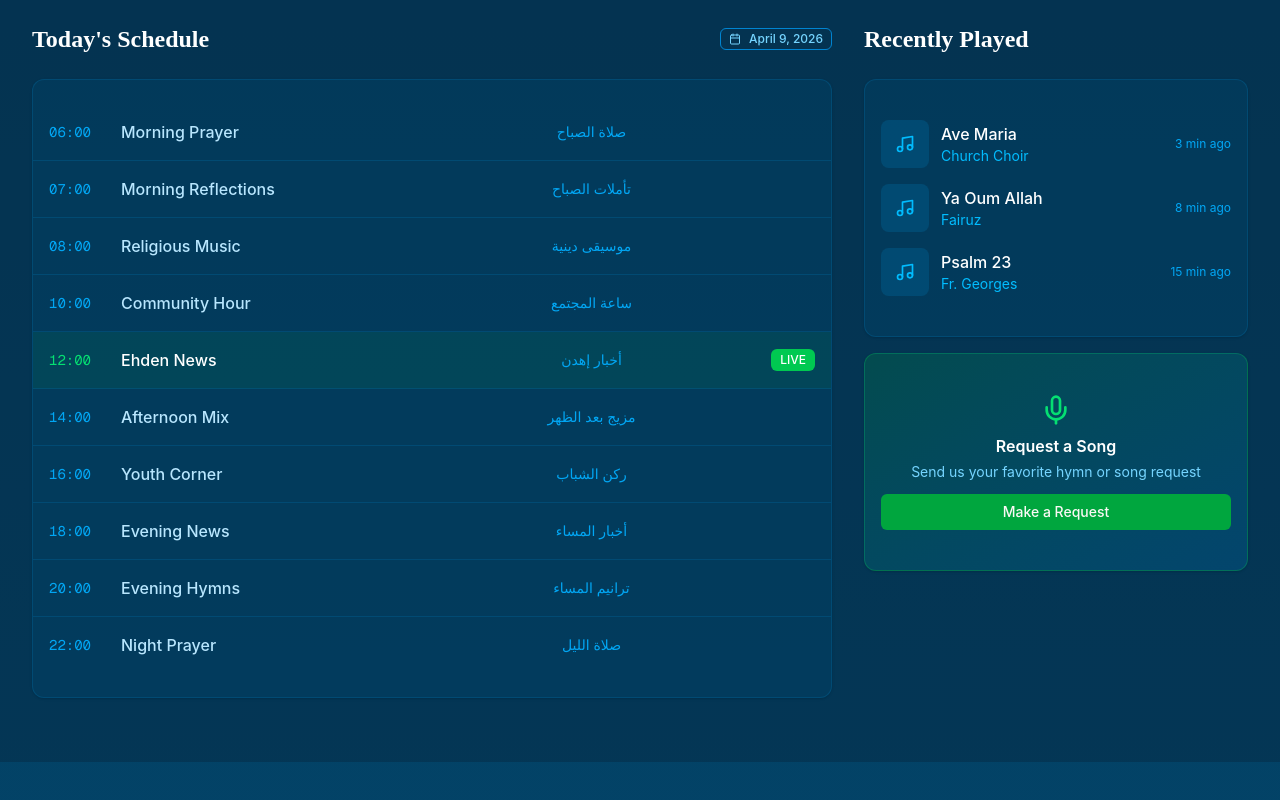
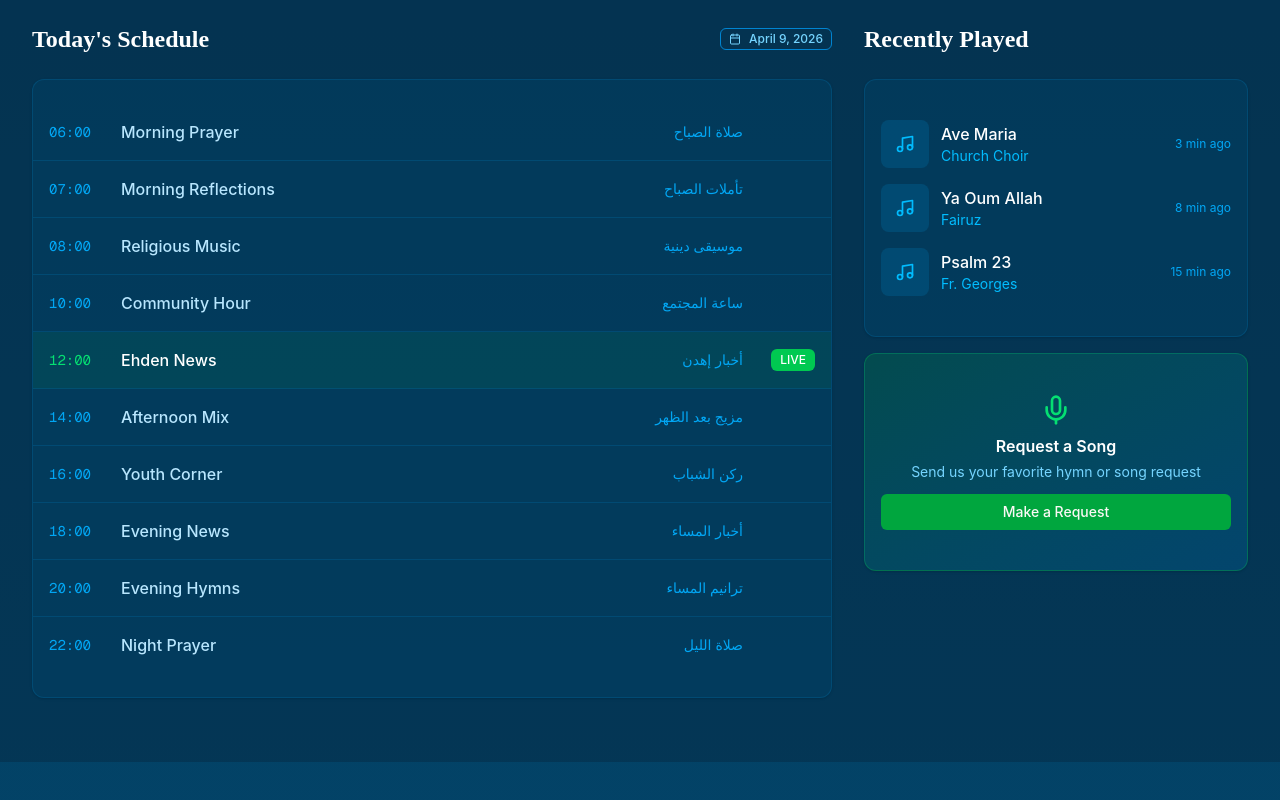
Before and after one commit to JamieKnayer10/Ehden-Zgharta-Parish-, a Next.js app: page /radio-ehden in a window 1280 px wide. Shown: the part 1180-1980 px from the top of the page. Built offline with nearby package versions, Linux system fonts and the light colour scheme.

Commit message:
refactor: adjust RTL text alignment for Arabic content
Co-authored-by: Jamie knayer <232800099+JamieKnayer10@users.noreply.github.com>

```diff
--- a/app/about/vicar/page.tsx
+++ b/app/about/vicar/page.tsx
@@ -73,7 +73,7 @@ export default function VicarPage() {
                 <h1 className="font-serif text-4xl md:text-5xl font-bold">
                   Meet Our Vicar
                 </h1>
-                <p className="mt-4 text-2xl font-light text-primary-foreground/80 text-center" dir="rtl">
+                <p className="mt-4 text-2xl font-light text-primary-foreground/80" dir="rtl">
                   النائب البطريركي
                 </p>
                 <p className="mt-6 text-xl text-primary-foreground/90">
--- a/app/globals.css
+++ b/app/globals.css
@@ -187,7 +187,7 @@ html {
   scroll-behavior: smooth;
 }
 
-/* RTL support for Arabic - center align Arabic text */
+/* RTL support for Arabic - keep Arabic text aligned like its English sibling */
 [dir="rtl"] {
-  text-align: center;
+  text-align: inherit;
 }
--- a/app/patriarch-douaihy/page.tsx
+++ b/app/patriarch-douaihy/page.tsx
@@ -126,8 +126,8 @@ export default function PatriarchDouaihyPage() {
                 <h1 className="font-serif text-4xl md:text-5xl lg:text-6xl font-bold">
                   Patriarch Stephane Douaihy
                 </h1>
-                {/* Arabic text centered under title */}
-                <p className="mt-4 text-3xl font-light text-primary-foreground/80 text-center" dir="rtl">
+                {/* Arabic text aligned with title */}
+                <p className="mt-4 text-3xl font-light text-primary-foreground/80" dir="rtl">
                   الطوباوي البطريرك إسطفان الدويهي
                 </p>
                 <p className="mt-4 text-lg text-primary-foreground/80">
--- a/app/radio-ehden/page.tsx
+++ b/app/radio-ehden/page.tsx
@@ -263,7 +263,7 @@ export default function RadioEhdenPage() {
                           <p className={`font-medium flex-1 ${item.isLive ? "text-white" : "text-sky-200"}`}>
                             {item.program}
                           </p>
-                          <p className="text-sm text-sky-500 flex-1 text-center" dir="rtl">{item.programAr}</p>
+                          <p className="text-sm text-sky-500 flex-1 text-left" dir="rtl">{item.programAr}</p>
                           <div className="w-14 shrink-0 flex justify-end">
                             {item.isLive && (
                               <Badge className="bg-green-500 text-white">LIVE</Badge>
--- a/app/zgharta-channel/page.tsx
+++ b/app/zgharta-channel/page.tsx
@@ -213,7 +213,7 @@ export default function ZghartaChannelPage() {
                       <p className={`text-sm font-medium flex-1 ${index === 5 ? "text-white" : "text-slate-300"}`}>
                         {item.program}
                       </p>
-                      <p className="text-xs text-slate-500 flex-1 text-center" dir="rtl">{item.programAr}</p>
+                      <p className="text-xs text-slate-500 flex-1 text-left" dir="rtl">{item.programAr}</p>
                       <div className="w-12 shrink-0 flex justify-end">
                         {index === 5 && (
                           <Badge className="bg-red-600 text-white text-xs">NOW</Badge>
```
